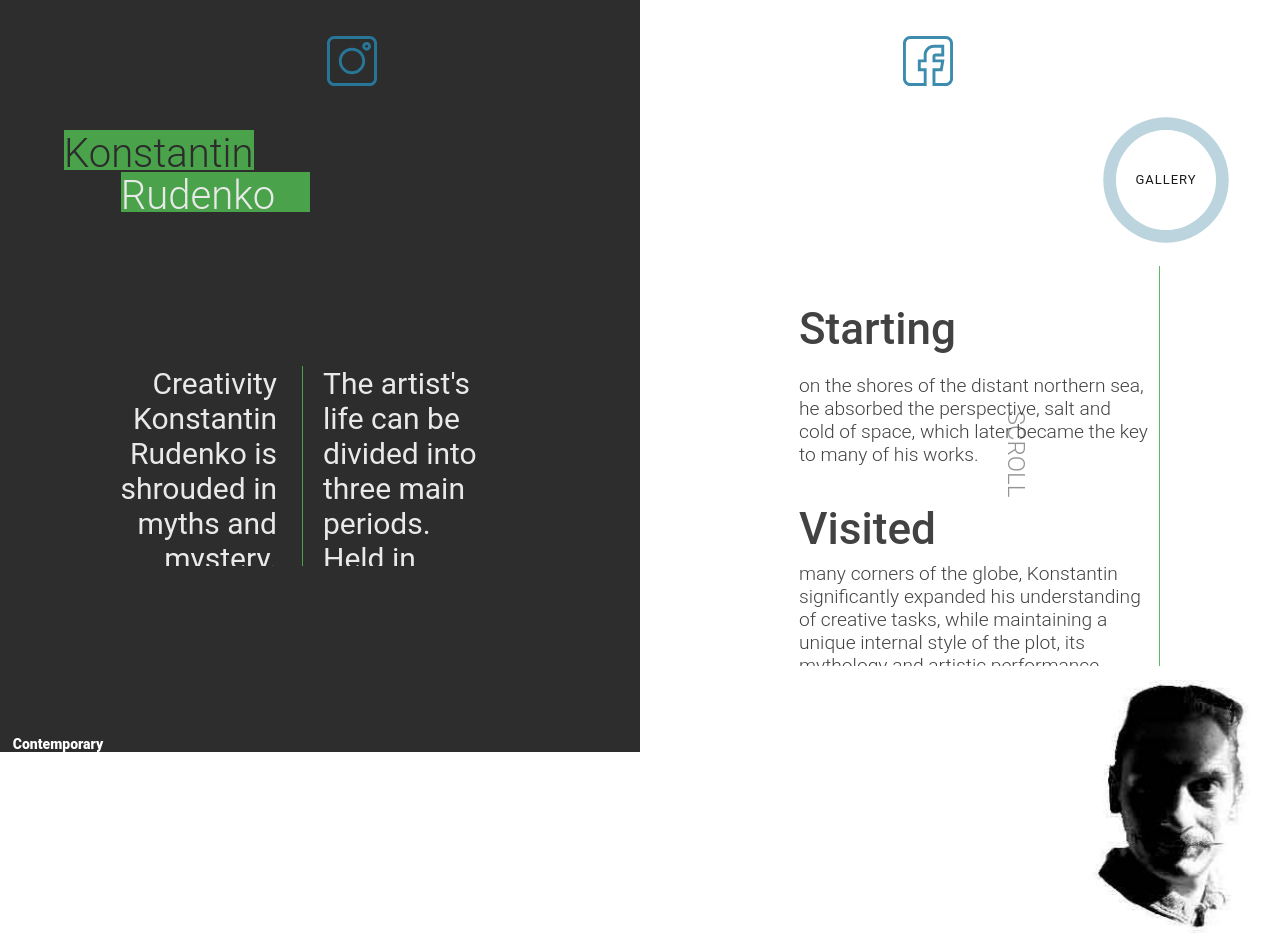
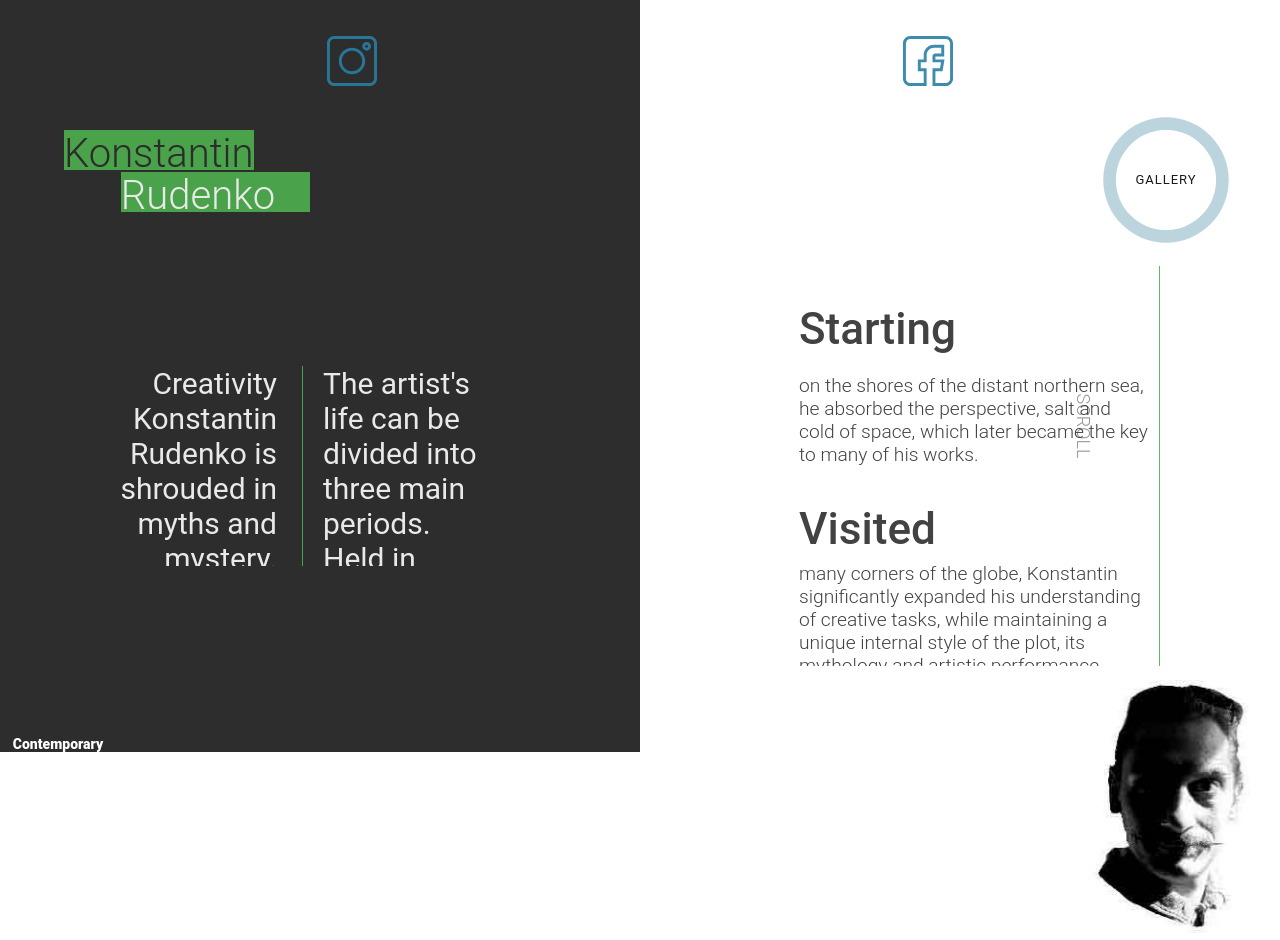
Before and after one commit to dreamchasersuon/art-website, a PHP site: page /home.html in a window 1280 px wide. Run offline with PHP 8.4, Linux system fonts and the light colour scheme.

Commit message:
Apply css to scroll pointer

```diff
--- a/style.css
+++ b/style.css
@@ -131,15 +131,16 @@ main {
 	border-right:1px solid rgba(78, 178, 78, 1);
 }
 .scroll-pointer {
-	position: absolute;
-	font-size:24px;
+	position: relative;
+	font-size:18px;
 	font-family:'Roboto', sans-serif;
 	font-weight:300;
 	color:rgba(148, 148, 148, 1);
 	transform: rotate(90deg);
 	text-transform: uppercase;
-	left: 76%;
-	top: 55%;
+	left: 64%;
+top: 55%;
+height: 3vh;
 }
 h2 {
 	font-size:44px;
```
